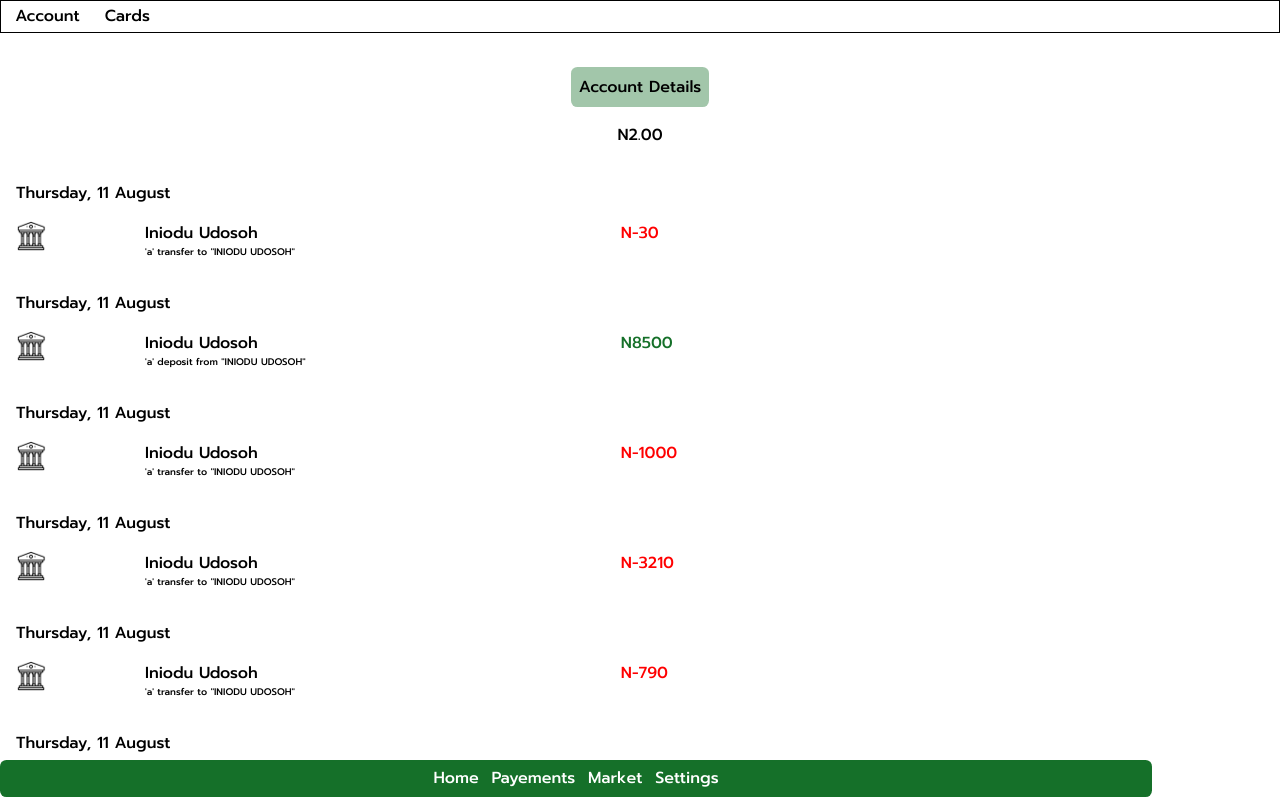
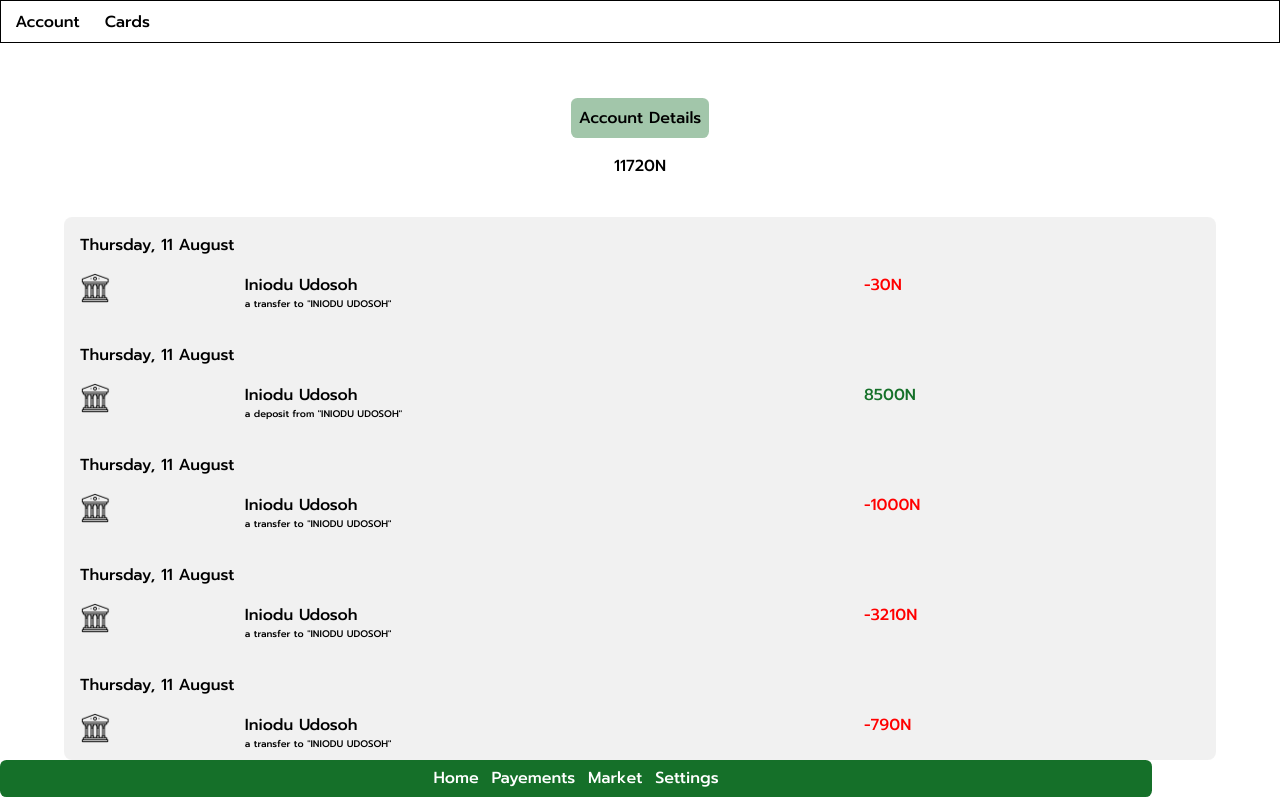
Before and after one commit to Udosoh/bankApp, a plain HTML site: page login.html in a window 1280 px wide. Drawn offline with Linux system fonts and the light colour scheme.

Commit message:
Add files via upload

```diff
--- a/index.js
+++ b/index.js
@@ -26,6 +26,7 @@ let usernamelogin = document.querySelector("#username");
 let passwordlogin = document.querySelector("#password");
 let submitLogin = document.querySelector(".loginsubmit");
 let summary = document.querySelector(".summary");
+let balances = document.querySelector(".number");
 
 const creatUsername = function (accounts) {
   accounts.forEach((acc) => {
@@ -36,8 +37,10 @@ creatUsername(accounts);
 console.log(accounts);
 
 const displaytransactions = function (movement) {
+  summary.innerHTML = "";
   movement.forEach(function (val, i) {
     console.log(val);
+
     let type = val > 0 ? "deposit from" : "transfer to";
     let str = `<div class="transactions">
             <div class="date">
@@ -51,11 +54,11 @@ const displaytransactions = function (movement) {
                 <div class="account">
                   <div class="owner">Iniodu Udosoh</div>
                   <div class="transactiontype">
-                    'a' ${type} "INIODU UDOSOH"
+                    a ${type} "INIODU UDOSOH"
                   </div>
                 </div>
               </div>
-              <div class="amount moneyout ${type}"> N${val}</div>
+              <div class="amount moneyout ${type}"> ${val}N </div>
             </div>
           </div>`;
 
@@ -63,4 +66,14 @@ const displaytransactions = function (movement) {
   });
 };
 
+
+
+const calculatebalance = function (movement) {
+    let balance = movement.reduce((acc, val, i) => acc + val, 0);
+    balances.innerHTML = `${balance}N`
+
+
+};
+
+calculatebalance(account1.movements)
 displaytransactions(account1.movements);
--- a/index2.css
+++ b/index2.css
@@ -101,7 +101,7 @@ label {
   flex-direction: column;
   height: 95vh;
 }
-.con{
+.con {
   display: block;
 }
 
@@ -193,11 +193,11 @@ label {
   font-size: 0.6em;
 }
 
-.deposit  {
+.deposit {
   color: rgb(21, 112, 41);
 }
 
-.transfer  {
+.transfer {
   color: red;
 }
 
@@ -215,11 +215,17 @@ label {
   text-decoration: none;
   color: white;
 }
-.downnav a:visited{
+.downnav a:visited {
   color: white;
 }
 
-.summary{
+.summary {
   overflow: scroll;
-  width: 70%;
+  width: 90%;
+  height: 100%;
+  background-color: rgba(0, 0, 0, 0.055);
+  display: flex;
+  flex-direction: column;
+  align-self: center;
+  border-radius: .5em;
 }
```
